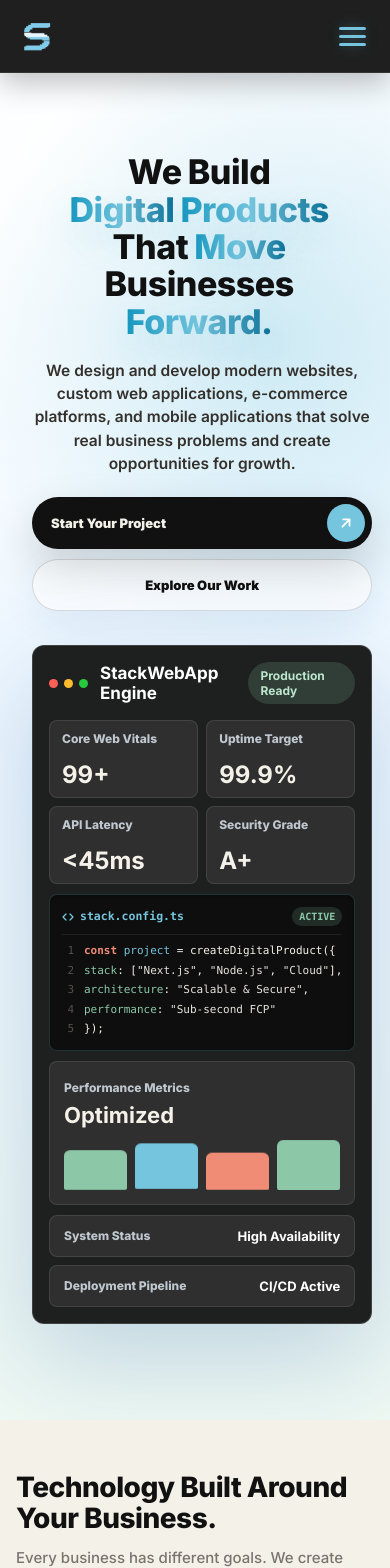
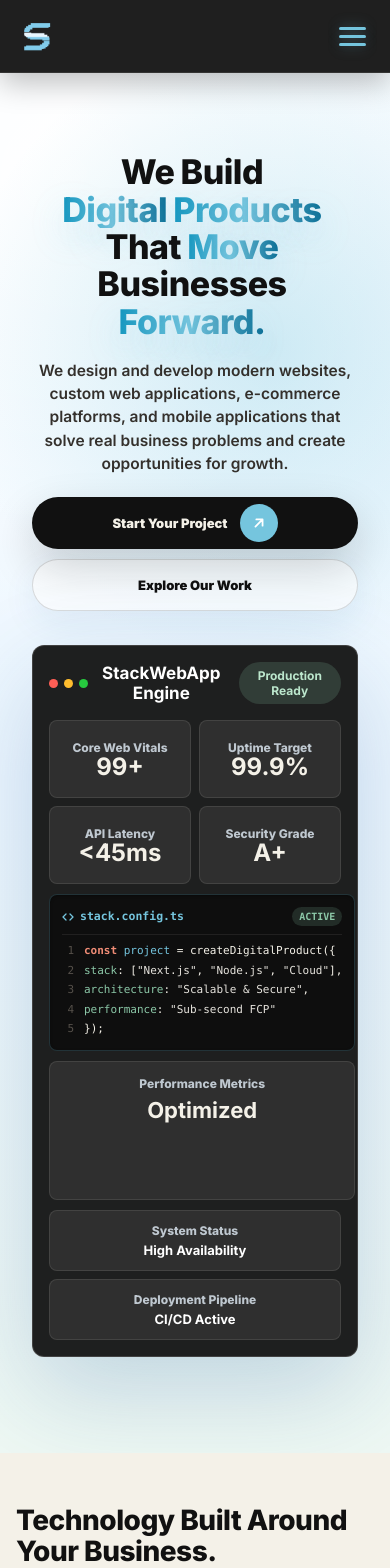
Before and after one commit to hariharan-developer-31/pg-website, a Next.js app: page / in a window 390 px wide. Shown: the top 1568 px of the page. Built offline with nearby package versions, Linux system fonts and the light colour scheme.

Commit message:
fix: smart auto-hide floating header and center hero data on mobile and tablet

```diff
--- a/app/globals.css
+++ b/app/globals.css
@@ -28,7 +28,7 @@ html {
 }
 
 section, [id] {
-  scroll-margin-top: clamp(80px, 12vh, 120px);
+  scroll-margin-top: clamp(100px, 12vh, 130px);
 }
 
 body {
@@ -130,6 +130,16 @@ button, input, textarea, select {
   justify-content: center;
   padding: 18px clamp(16px, 4vw, 54px);
   pointer-events: none;
+  transition: transform 0.35s cubic-bezier(0.16, 1, 0.3, 1), opacity 0.3s ease;
+  will-change: transform;
+}
+
+.site-header.header-hidden {
+  transform: translateY(-130%);
+}
+
+.site-header.header-visible {
+  transform: translateY(0);
 }
 
 .brand, .nav-pill, .header-cta, .menu-btn {
@@ -307,7 +317,7 @@ button, input, textarea, select {
    3. SECTION SHARED STYLES
    ========================================================================= */
 section {
-  padding: clamp(66px, 8vw, 118px) clamp(16px, 4vw, 54px);
+  padding: clamp(80px, 7vw, 124px) clamp(16px, 4vw, 54px);
 }
 
 .section-inner {
@@ -2097,16 +2107,83 @@ input:focus, textarea:focus, select:focus {
   .hero-inner {
     height: 100%;
     min-height: 0;
+    display: flex;
     align-items: center;
+    justify-content: flex-start;
     padding-top: 100px;
     padding-bottom: 34px;
+    text-align: left;
   }
 
   .hero-layout {
+    display: grid;
     grid-template-columns: minmax(0, 1fr) minmax(400px, 620px);
     align-items: center;
     gap: clamp(32px, 4.5vw, 64px);
     transform: translateY(-24px);
+    text-align: left;
+    max-width: 100%;
+  }
+
+  .hero-copy {
+    display: block;
+    width: min(580px, 100%);
+    text-align: left;
+    margin: 0;
+  }
+
+  .hero-title {
+    text-align: left;
+    margin: 0;
+  }
+
+  .hero-lead {
+    text-align: left;
+    margin: 18px 0 0;
+  }
+
+  .hero-actions {
+    display: flex;
+    justify-content: flex-start;
+    margin-top: 24px;
+  }
+
+  .hero-console {
+    justify-self: end;
+    margin: 0;
+  }
+
+  .console-kpis div {
+    align-items: flex-start;
+    text-align: left;
+  }
+
+  .console-kpis span, .console-kpis strong {
+    text-align: left;
+  }
+
+  .rent-card {
+    align-items: flex-start;
+    text-align: left;
+  }
+
+  .rent-card span, .rent-card strong {
+    text-align: left;
+  }
+
+  .rent-bars {
+    justify-content: flex-start;
+    margin: 0;
+  }
+
+  .console-flow div {
+    flex-direction: row;
+    justify-content: space-between;
+    align-items: center;
+  }
+
+  .console-flow span, .console-flow b {
+    text-align: left;
   }
 }
 
@@ -2182,17 +2259,30 @@ input:focus, textarea:focus, select:focus {
     height: auto;
     min-height: 100vh;
     padding: clamp(90px, 12vh, 110px) clamp(16px, 4vw, 32px) 44px;
-    align-items: start;
+    display: flex;
+    flex-direction: column;
+    align-items: center;
+    justify-content: center;
+    text-align: center;
   }
 
   .hero-layout {
-    grid-template-columns: 1fr;
-    align-items: start;
+    display: flex;
+    flex-direction: column;
+    align-items: center;
+    justify-content: center;
+    width: 100%;
+    max-width: 720px;
+    margin: 0 auto;
     gap: clamp(24px, 4vw, 36px);
     transform: none;
+    text-align: center;
   }
 
   .hero-copy {
+    display: flex;
+    flex-direction: column;
+    align-items: center;
     width: min(720px, 100%);
     margin: 0 auto;
     text-align: center;
@@ -2206,6 +2296,8 @@ input:focus, textarea:focus, select:focus {
     font-size: clamp(34px, 7vw, 56px);
     max-width: 720px;
     margin: 0 auto;
+    text-align: center;
+    width: 100%;
   }
 
   .hero-lead {
@@ -2213,6 +2305,8 @@ input:focus, textarea:focus, select:focus {
     line-height: 1.55;
     margin: 16px auto 0;
     max-width: 580px;
+    text-align: center;
+    width: 100%;
   }
 
   .hero-highlights {
@@ -2220,18 +2314,66 @@ input:focus, textarea:focus, select:focus {
   }
 
   .hero-actions {
+    display: flex;
+    align-items: center;
     justify-content: center;
+    width: 100%;
     margin-top: 24px;
+    gap: 12px;
   }
 
   .hero-console {
     width: min(100%, 680px);
     margin: 10px auto 0;
-    justify-self: stretch;
+    align-self: center;
   }
 
   .console-shell {
     animation: none;
+  }
+
+  .console-kpis div {
+    display: flex;
+    flex-direction: column;
+    align-items: center;
+    justify-content: center;
+    text-align: center;
+  }
+
+  .console-kpis span, .console-kpis strong {
+    text-align: center;
+    width: 100%;
+  }
+
+  .rent-card {
+    display: flex;
+    flex-direction: column;
+    align-items: center;
+    justify-content: center;
+    text-align: center;
+  }
+
+  .rent-card span, .rent-card strong {
+    text-align: center;
+    width: 100%;
+  }
+
+  .rent-bars {
+    justify-content: center;
+    margin: 0 auto;
+  }
+
+  .console-flow div {
+    display: flex;
+    flex-direction: column;
+    align-items: center;
+    justify-content: center;
+    text-align: center;
+    gap: 4px;
+  }
+
+  .console-flow span, .console-flow b {
+    text-align: center;
   }
 
   .flow-progress-beam {
@@ -2381,6 +2523,7 @@ input:focus, textarea:focus, select:focus {
   .hero-actions {
     display: flex;
     flex-direction: column;
+    align-items: center;
     width: 100%;
     max-width: 440px;
     margin: 22px auto 0;
@@ -2391,9 +2534,9 @@ input:focus, textarea:focus, select:focus {
     width: 100%;
     min-width: 0;
     min-height: 52px;
-    justify-content: space-between;
-    padding: 4px 6px 4px 18px;
-    gap: 6px;
+    justify-content: center;
+    padding: 4px 18px;
+    gap: 12px;
   }
 
   .cta-text {
--- a/app/page.jsx
+++ b/app/page.jsx
@@ -477,6 +477,7 @@ const policies = {
 
 export default function Home() {
   const [menuOpen, setMenuOpen] = useState(false);
+  const [headerVisible, setHeaderVisible] = useState(true);
   const [activeFilter, setActiveFilter] = useState("All Projects");
   const [openFaq, setOpenFaq] = useState(0);
   const [selectedService, setSelectedService] = useState("");
@@ -489,6 +490,32 @@ export default function Home() {
     () => "We Build Digital Products That Move Businesses Forward.".split(" "),
     []
   );
+
+  useEffect(() => {
+    let lastScrollY = typeof window !== "undefined" ? window.scrollY : 0;
+    let ticking = false;
+
+    const handleScroll = () => {
+      if (!ticking) {
+        window.requestAnimationFrame(() => {
+          const currentScrollY = window.scrollY;
+          if (currentScrollY < 60) {
+            setHeaderVisible(true);
+          } else if (currentScrollY > lastScrollY + 10) {
+            setHeaderVisible(false);
+          } else if (currentScrollY < lastScrollY - 10) {
+            setHeaderVisible(true);
+          }
+          lastScrollY = currentScrollY;
+          ticking = false;
+        });
+        ticking = true;
+      }
+    };
+
+    window.addEventListener("scroll", handleScroll, { passive: true });
+    return () => window.removeEventListener("scroll", handleScroll);
+  }, []);
 
   useEffect(() => {
     if (menuOpen || activePolicyModal) {
@@ -597,7 +624,11 @@ export default function Home() {
       </div>
 
       {/* Site Header */}
-      <header className={`site-header ${menuOpen ? "menu-active" : ""}`}>
+      <header
+        className={`site-header ${menuOpen ? "menu-active" : ""} ${
+          headerVisible || menuOpen ? "header-visible" : "header-hidden"
+        }`}
+      >
         <a className="brand desktop-brand" href="#top" aria-label="StackWebApp home">
           <img
             className="brand-logo-image"
@@ -688,7 +719,7 @@ export default function Home() {
                         >
                           {word}
                         </span>
-                        {(word === "Products" || word === "Businesses") && (
+                        {word === "Products" && (
                           <br className="mobile-title-break" />
                         )}
                       </Fragment>
```
